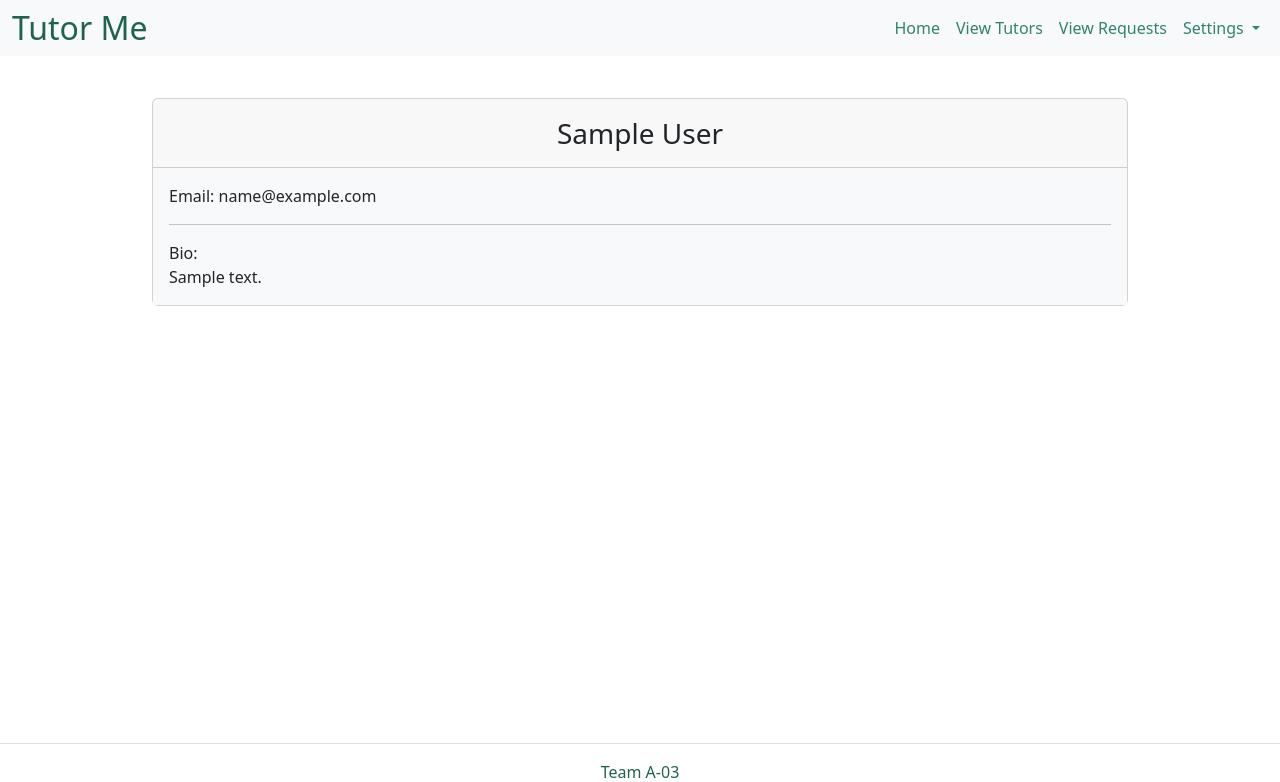
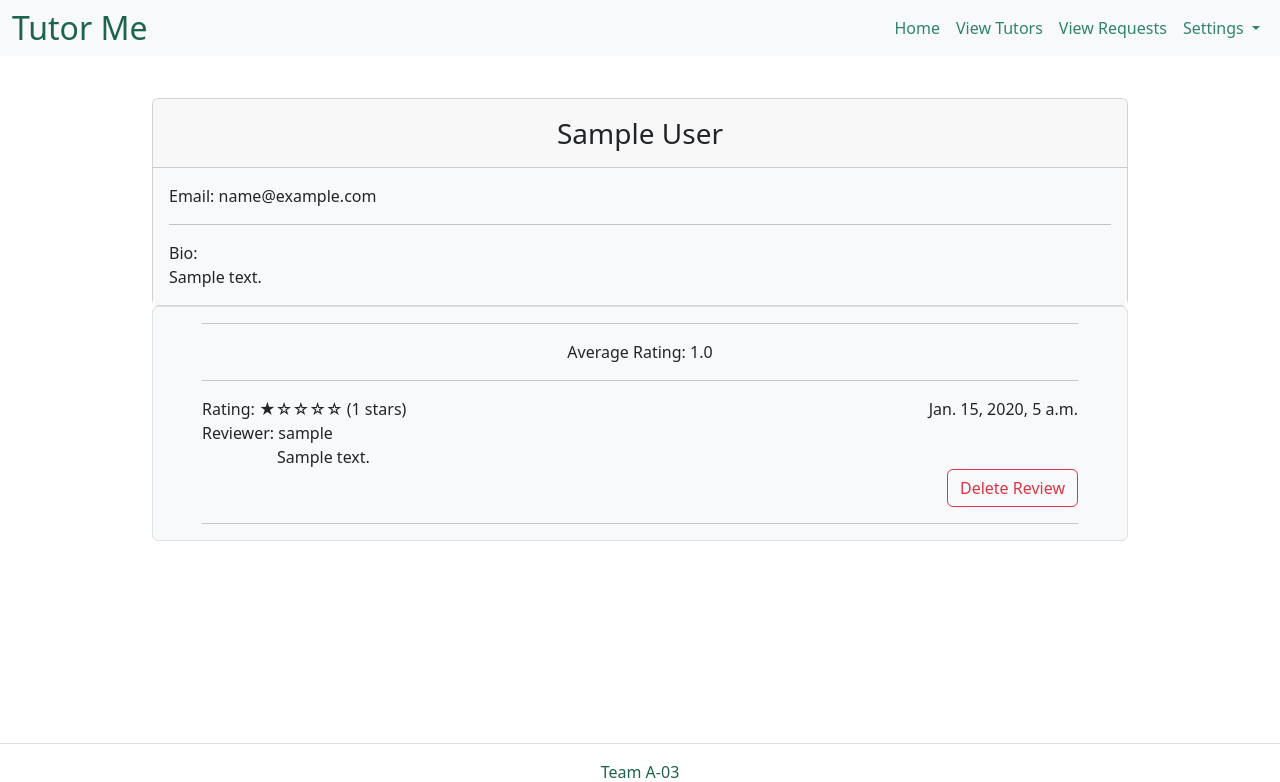
Before and after one commit to hayden-johnson02/TutorMe, a Django app: page /requests_page/view_student/1/ in a window 1280 px wide. Shown: the top 782 px of the page. Run offline with Django 4.2, Linux system fonts and the light colour scheme; a user stored in the database is signed in; tables that the repository leaves empty hold one stand-in row (values such as "Sample post"); some libraries are stand-ins or nearby versions.

Commit message:
Requests working for students

```diff
--- a/tutorme/templates/view_student_profile.html
+++ b/tutorme/templates/view_student_profile.html
@@ -15,7 +15,87 @@
                 <div>{{ current_student.bio }}</div>
         </div>
         </div>
+    </div>
+        <div>
+            <div class="border rounded bg-light">
+                {% if not already_reviewed %}
+                <div class="container" style="max-width: 900px">
+                <h5 class="text-center mb-0 mt-3">Add a Review</h5>
+                <form method="post" action="">
+                    {% csrf_token %}
+                    <div class="row">
+                        <div class="col">
+                            {{ review_form.comment }}
+                        </div>
+                        <div class="col" style="max-width: 330px;">
+                            <div class="form-group row mb-2 mt-2">
+                                <label for="rating" class="col-sm-2 col-form-label">Rating:</label>
+                                <div class="col-sm-1 mt-2">
+                                    <span id="rating_value" class="ml-2">5</span>
+                                </div>
+                                <div class="col-sm-8 align-items-center mt-2 ">
+                                    {{ review_form.rating }}
+                                </div>
+                            </div>
+                            <div class="form-group row mt-3 mb-3">
+                                <div class="btn-group" role="group">
+                                    <input type="hidden" id="review" name="review" value="True">
+                                    <button class="rounded btn btn-secondary" type="submit">Submit Review</button>
+                                </div>
+                            </div>
+                        </div>
+                    </div>
+                </form>
+                </div>
+                {% endif %}
+                <div class="container" style="max-width: 900px">
+                <hr>
+                {% if reviews is None %}
+                    <div class="mb-3" style="text-align: center">
+                        <label>There are no reviews for this tutor yet.</label>
+                    </div>
+                {% else %}
+                    <div style="text-align: center"> Average Rating: {{ current_student.average_rating }} </div>
+                <hr>
+                {% for review in reviews %}
+                    <div class="review">
+                        <div class="row">
+                            <div class="col">
+                                <div class="rating">Rating:
+                                    {% if review.rating is 5 %}
+                                        ★★★★★
+                                    {% elif review.rating is 4 %}
+                                        ★★★★☆
+                                    {% elif review.rating is 3 %}
+                                        ★★★☆☆
+                                    {% elif review.rating is 2 %}
+                                        ★★☆☆☆
+                                    {% elif review.rating is 1 %}
+                                        ★☆☆☆☆
+                                    {% endif %}
+                                    ({{ review.rating }} stars)
+                                </div>
+                            </div>
+                            <div class="col">
+                                <div class="created_at" style="float: right">{{ review.created_at }}</div>
+                            </div>
+                        </div>
+                        <div class="reviewer">Reviewer: {{ review.reviewer.username }}</div>
+                        <div class="container" style="max-width: 750px">
+                            <div class="comment">{{ review.comment }}</div>
+                        </div>
 
-    </div>
+                        {% if review.reviewer == user %}
+                            <div style="text-align: right">
+                                <a class="btn btn-outline-danger" href="{% url 'delete_review' review.id %}">Delete Review</a>
+                            </div>
+                        {% endif %}
+                    </div>
+                    <hr>
+                {% endfor %}
+                {% endif %}
+                </div>
+            </div>
+        </div>
 </div>
 {% endblock %}
--- a/tutorme/views.py
+++ b/tutorme/views.py
@@ -259,7 +259,10 @@ def delete_review(request, review_id):
     review = Review.objects.get(pk=review_id)
     if request.user == review.reviewer:
         review.delete()
-    return redirect('/view_tutors/' + str(review.tutor.profile.id))
+    if review.tutor.profile.is_tutor:
+        return redirect('/view_tutors/' + str(review.tutor.profile.id))
+    else:
+        return redirect('/requests_page/view_student/' + str(review.tutor.profile.id))
 
 
 @login_required(login_url='/login/')
@@ -445,5 +448,22 @@ def student_sessions_update(request, request_id):
 def view_student(request, student_id):
     if request.user.profile.is_tutor:
         student = Profile.objects.get(pk=student_id)
-        return render(request, 'view_student_profile.html', {'current_student': student})
+        if request.method == 'POST' and 'review' in request.POST:
+            form = ReviewForm(request.POST)
+            if form.is_valid():
+                review = form.save(commit=False)
+                review.tutor = student.user
+                review.reviewer = request.user
+                review.save()
+                return redirect('/requests_page/view_student/' + str(student_id))
+        reviews = Review.objects.filter(tutor=student.user)
+        if not reviews:
+            reviews = None
+        already_reviewed = False
+        if Review.objects.filter(tutor=student.user, reviewer=request.user):
+            already_reviewed = True
+        return render(request, 'view_student_profile.html', {'current_student': student,
+                                                             'already_reviewed': already_reviewed,
+                                                             'reviews': reviews,
+                                                             'review_form': ReviewForm(),})
     return render(request, 'index.html', {})
```
